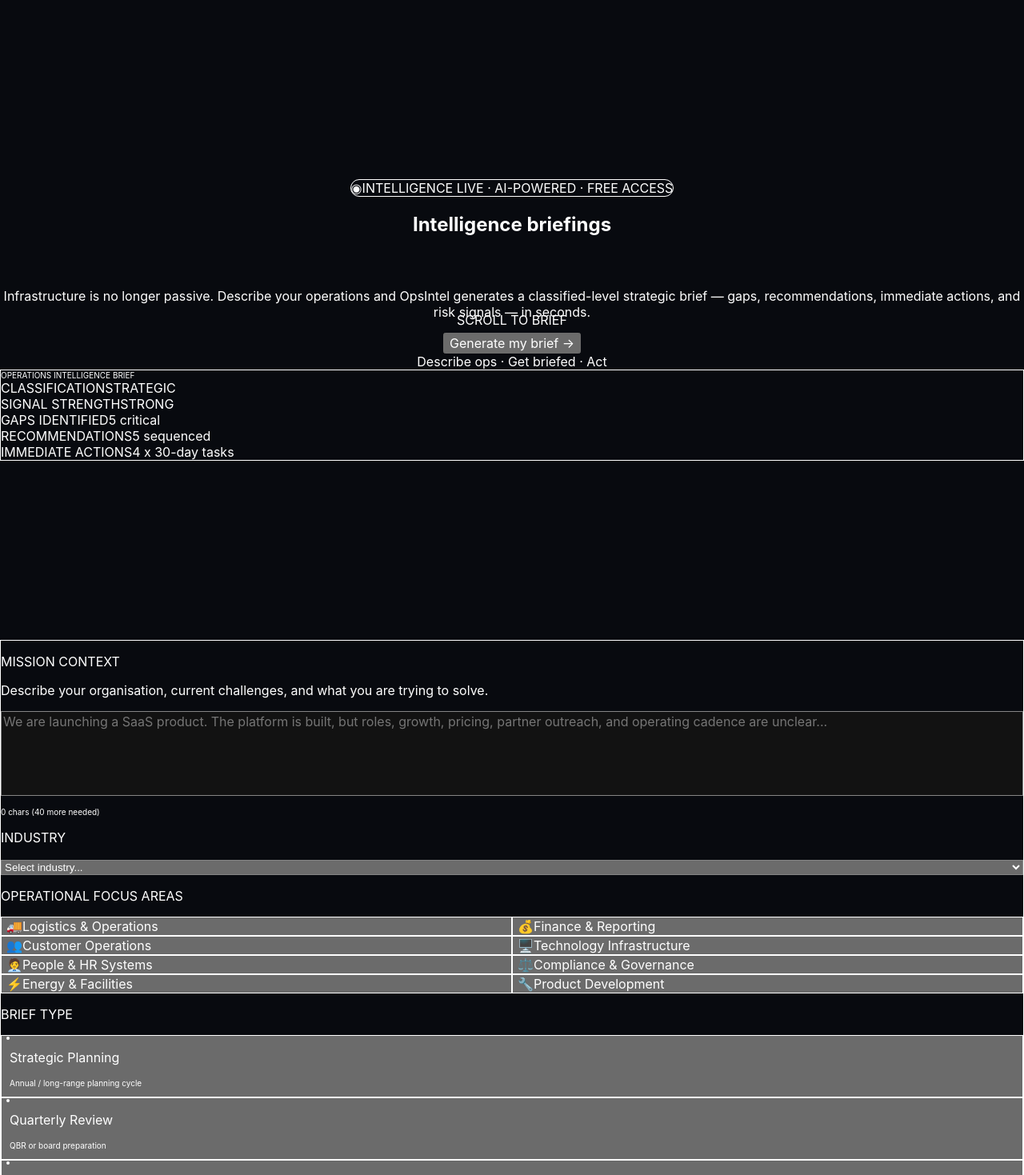
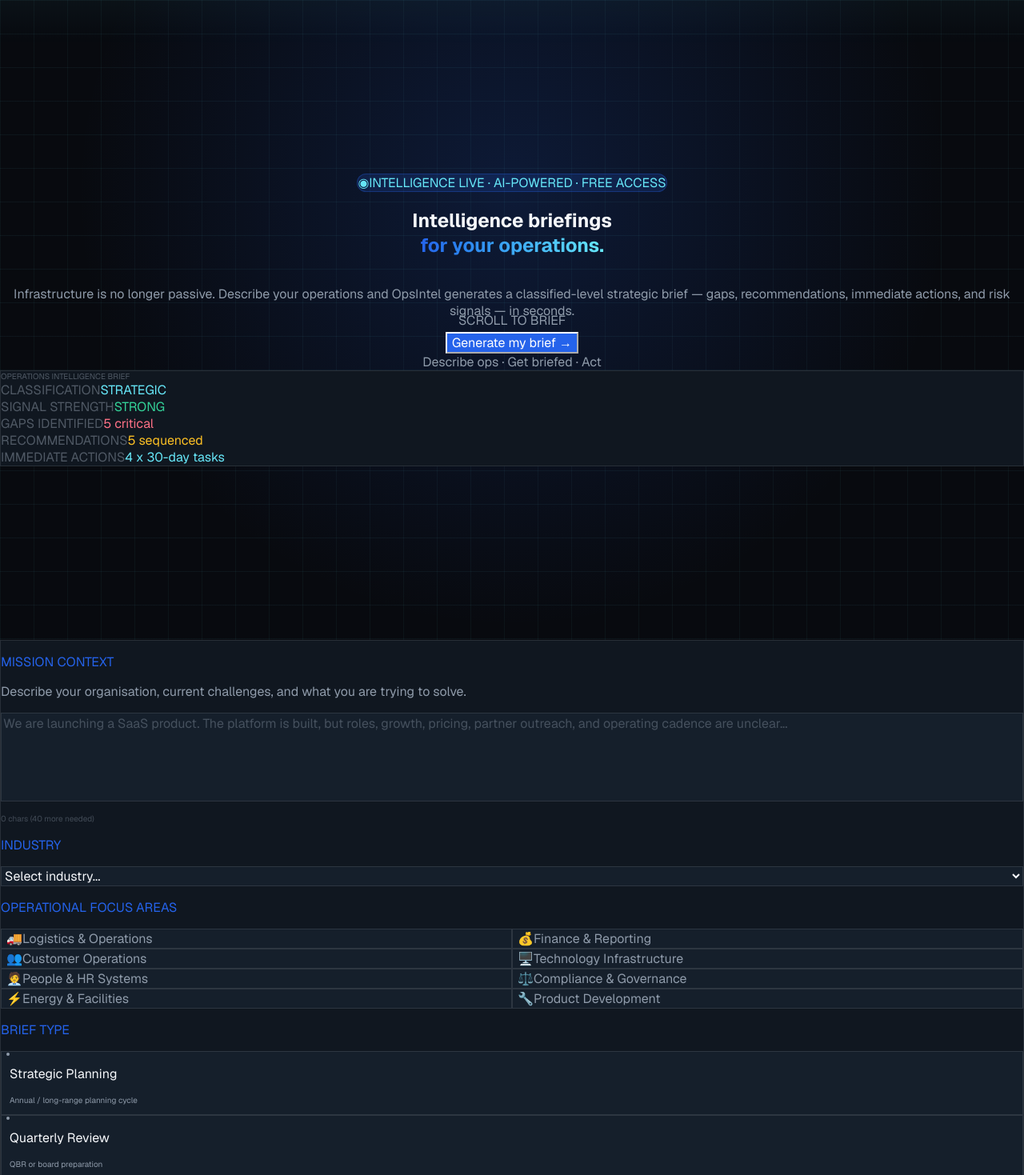
Before and after one commit to jayblast-spec/opsintel, a Next.js app: page / in a window 1280 px wide. Shown: the top 1469 px of the page at 80% size. Built offline with nearby package versions, Linux system fonts and the light colour scheme.

Commit message:
feat: restore OpsIntel design tokens

```diff
--- a/app/globals.css
+++ b/app/globals.css
@@ -1,9 +1,75 @@
 @tailwind base;
 @tailwind components;
 @tailwind utilities;
+
+@theme inline {
+  --color-background: #080a0f;
+  --color-foreground: #f6f8fb;
+  --color-muted: #8f9baa;
+  --color-surface: #101720;
+  --color-surface-2: #151f2b;
+  --color-border: rgba(255, 255, 255, 0.10);
+  --color-doc-bg: #0d121a;
+  --color-doc-border: rgba(96, 165, 250, 0.20);
+  --color-accent: #2563eb;
+  --color-accent-2: #67e8f9;
+  --color-accent-soft: rgba(37, 99, 235, 0.16);
+  --color-danger: #fb7185;
+  --color-warn: #fbbf24;
+  --color-success: #34d399;
+}
+
 :root { color-scheme: dark; background: #080a0f; }
 * { box-sizing: border-box; }
 html { scroll-behavior: smooth; }
-body { margin: 0; background: #080a0f; color: white; font-family: Inter, ui-sans-serif, system-ui, -apple-system, BlinkMacSystemFont, "Segoe UI", sans-serif; }
+body {
+  margin: 0;
+  background: #080a0f;
+  color: #f6f8fb;
+  font-family: var(--font-geist-sans), Inter, ui-sans-serif, system-ui, -apple-system, BlinkMacSystemFont, "Segoe UI", sans-serif;
+}
 a { color: inherit; text-decoration: none; }
-button, textarea { font: inherit; }
+button, textarea, select { font: inherit; }
+
+.intel-bg {
+  background:
+    radial-gradient(circle at 20% 15%, rgba(37, 99, 235, 0.22), transparent 34rem),
+    radial-gradient(circle at 80% 10%, rgba(103, 232, 249, 0.11), transparent 28rem),
+    linear-gradient(180deg, #080a0f 0%, #0a1018 100%);
+}
+
+.scan-grid {
+  background-image:
+    linear-gradient(rgba(103, 232, 249, 0.055) 1px, transparent 1px),
+    linear-gradient(90deg, rgba(103, 232, 249, 0.045) 1px, transparent 1px),
+    radial-gradient(circle at 50% 30%, rgba(37, 99, 235, 0.18), transparent 34rem);
+  background-size: 42px 42px, 42px 42px, auto;
+}
+
+.scan-line {
+  position: absolute;
+  inset: 0;
+  pointer-events: none;
+  background: linear-gradient(180deg, transparent, rgba(103, 232, 249, 0.08), transparent);
+  height: 28%;
+  animation: scanMove 5.5s linear infinite;
+}
+
+.cursor { animation: cursorBlink 0.9s steps(2, start) infinite; }
+
+@keyframes scanMove {
+  0% { transform: translateY(-120%); }
+  100% { transform: translateY(420%); }
+}
+
+@keyframes cursorBlink {
+  0%, 45% { opacity: 1; }
+  46%, 100% { opacity: 0; }
+}
+
+@media (prefers-reduced-motion: reduce) {
+  *, *::before, *::after {
+    animation-duration: 0.001ms !important;
+    transition-duration: 0.001ms !important;
+  }
+}
```
